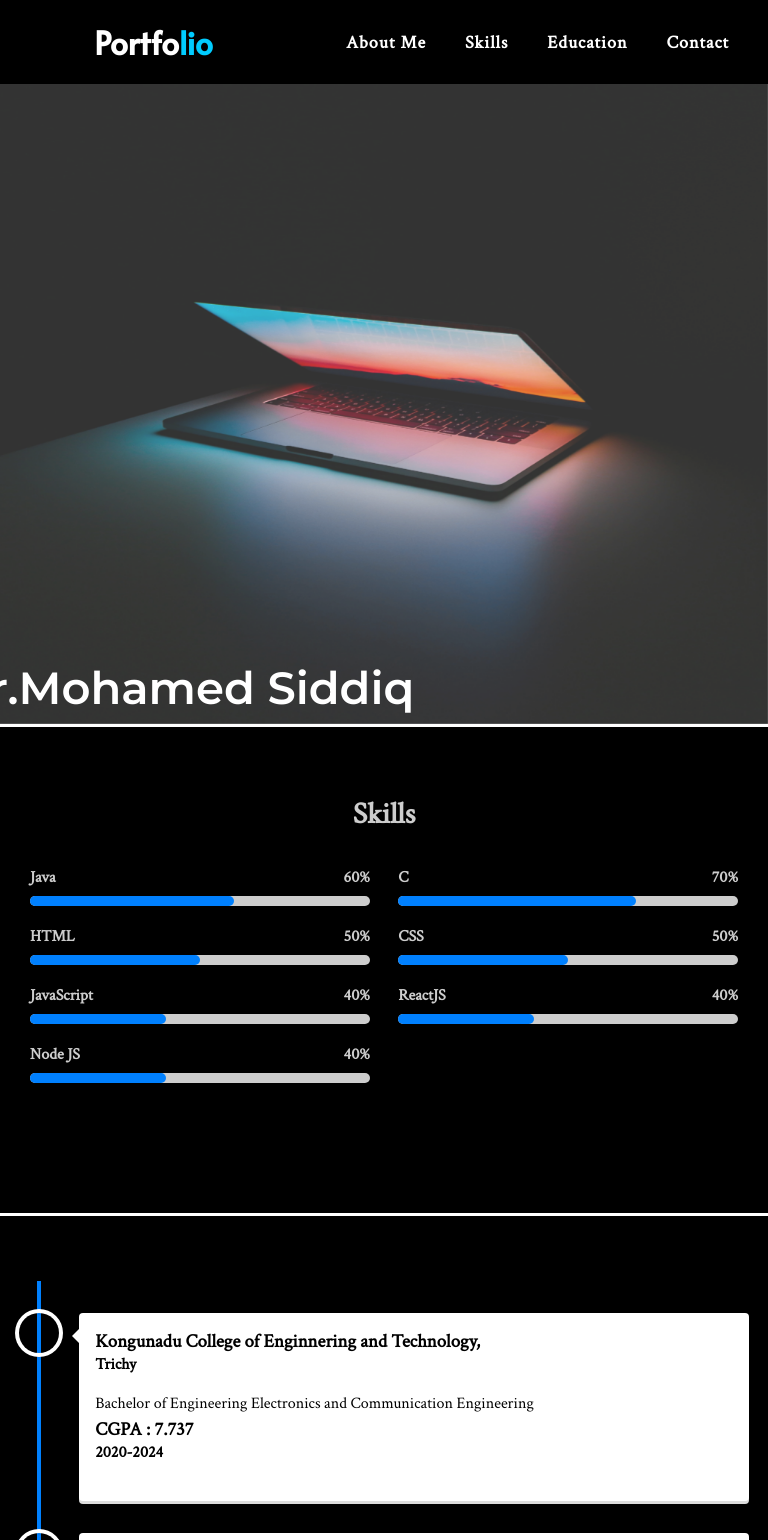
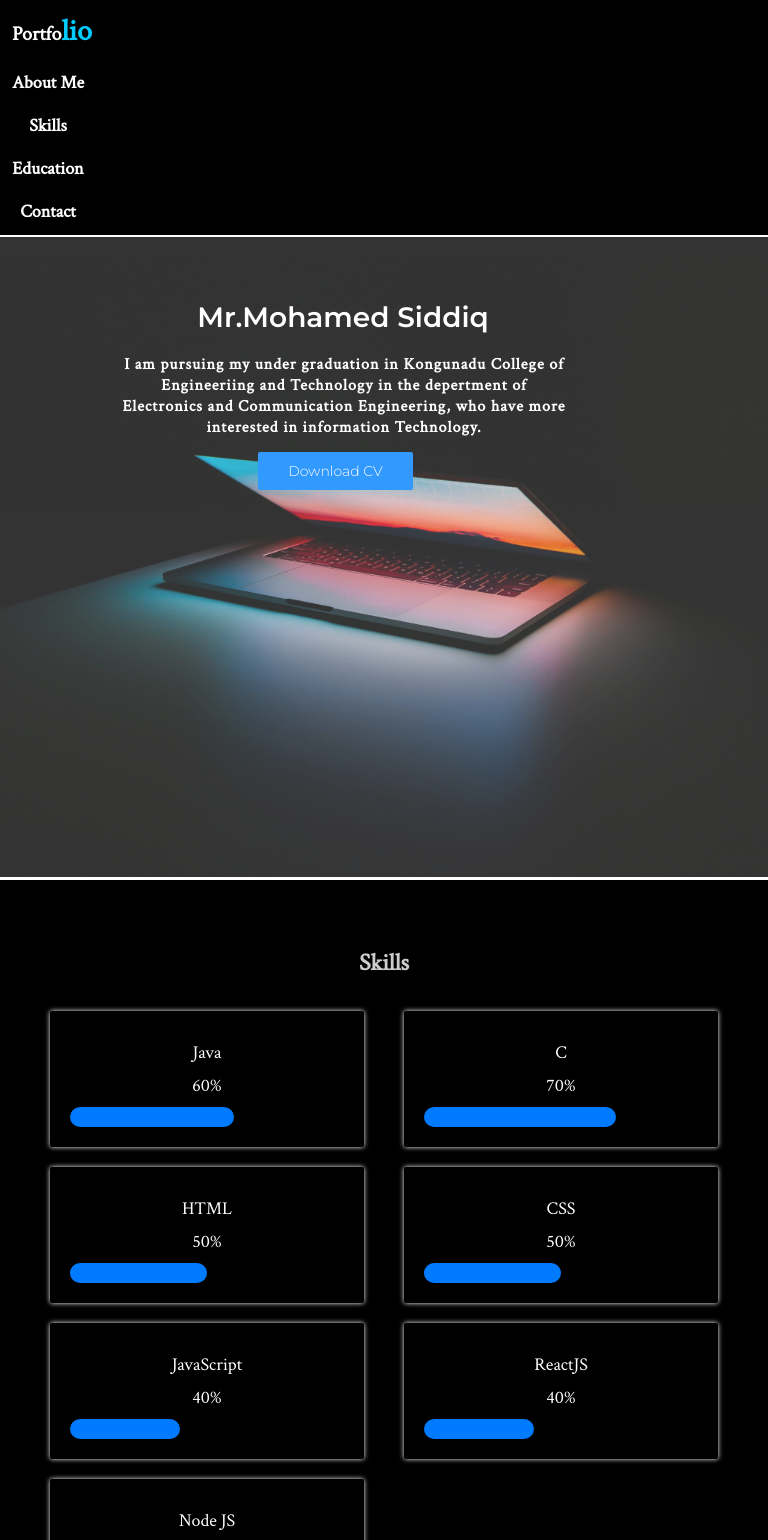
Before and after one commit to SID-DIQ/MY-PORTFOLIO, a React (Create React App) app: page / in a window 768 px wide. Shown: the top 1540 px of the page. Built offline with nearby package versions, Linux system fonts and the light colour scheme.

Commit message:
final changes

```diff
--- a/src/Components/EducationContainer/EducationContainer.css
+++ b/src/Components/EducationContainer/EducationContainer.css
@@ -8,3 +8,8 @@
     background-color: black;
     position: relative;
 }
+  @media (max-width: 768px) {
+    .Education {
+      margin: 10px;
+    }
+}
--- a/src/Components/Header.css
+++ b/src/Components/Header.css
@@ -1,44 +1,58 @@
 @import url('https://fonts.googleapis.com/css2?family=Alata&family=Crimson+Text&display=swap');
 @import url('https://fonts.googleapis.com/css2?family=Alata&family=Crimson+Text&display=swap');
 
-.header{
+.header {
     display: flex;
+    justify-content: space-between;
     align-items: center;
-    color: white;
+    padding: 12px;
+    top: 0;
     background-color: black;
-    top: 0;
+    color: #fff;
+    font-size: 18px;
     position: sticky;
     z-index: 2000;
   }
 
-.header__left{
-    flex: 0.4;
-}
-
-.header__left >h1{
-    text-align:center ;
-    font-family: "Alata", sans-serif;
-    padding: 20px 0;
+  .header__left h1 {
+    margin: 0;
+    font-size: 30px;
   }
 
   .header__left > h1 > span{
     color: #00ccff;
+    font-size: 30px;
 }
 
-.header__right{
+  .header__right {
     display: flex;
-    flex: 0.6;
+    gap: 20px;
     justify-content: space-evenly;
     align-items: center;
   }
 
-.header__right > a >h4{
+  .header__right >a > h4 {
+    margin: 0;
+    transition: transform 200ms ease-in-out;
     font-size: 18px;
     cursor: pointer;
-    transition: transform 200ms ease-in-out;
-    font-family: "Crimson Text",serif;
-    padding: 20px 0;
-    letter-spacing: 1px;
+  }
+
+  @media (max-width: 768px) {
+    .header {
+      flex-direction: column;
+      align-items: flex-start;
+    }
+
+    .header__left h1 {
+      font-size: 20px;
+    }
+
+    .header__right {
+      margin-top: 20px;
+      flex-direction: column;
+      align-items: center;
+    }
   }
 
   .header__right > a > h4:hover {
@@ -52,11 +66,3 @@
     font-size: 18px;
     cursor: pointer;
 }
-
-.header__rightButton{
-    background-color: #0080fe;
-    color: white;
-    padding: 5px 20px ;
-    border-radius: 2px;
-    cursor: pointer;
-}
--- a/src/Components/SkillContainer/SkillContainer.css
+++ b/src/Components/SkillContainer/SkillContainer.css
@@ -1,5 +1,7 @@
 @import url('https://fonts.googleapis.com/css2?family=Alata&family=Crimson+Text&display=swap');
 @import url('https://fonts.googleapis.com/css2?family=Alata&family=Crimson+Text&display=swap');
+
+
 
 * {
     margin: 0%;
@@ -20,151 +22,81 @@ body{
     margin-left:auto ;
 }
 
-@media (min-width: 768px){
-    .container{
-        margin: 0 auto;
-    }
+
+.SkillContainer {
+    opacity: 3px ;
+    margin-top: 3px;
+    padding: 65px 0 100px;
+    background-color: black;
+    text-align: center;
   }
 
-@media (min-width: 992px){
-    .container{
-        max-width: 960px;
-    }
+  .Container {
+    width: 100%;
+    padding-right: 20px;
+    padding-left: 20px;
   }
 
-@media (min-width: 1200px){
-    .container{
-        max-width: 1140px;
-    }
-}
-
-@media (min-width: 1400px){
-    .container{
-        max-width: 1350px;
-    }
-}
-
-.section_title p{
+  .section_title {
     font-weight: 700;
     font-size: 22px;
     line-height: 1.5;
     color:black;
   }
 
-.section_title h2{
+  .section_title h2 {
+    font-size: 28px;
     font-weight: 700;
-    font-size: 30px;
     line-height: 1.5;
     text-transform: capitalize;
     color: #cdcdcd;
   }
 
-.section_title.center{
-    text-align: center;
-}
-
-.SkillContainer{
-    opacity: 3px ;
-    margin-top: 3px;
-    padding: 65px 0 100px;
-    background-color: black;
-        position: relative;
-}
-
-.SkillContainer .experience-items{
+  .experience-items {
     margin: 30px;
     display: -webkit-box;
     display: -ms-flexbox;
     display: flex;
-    -ms-flex-wrap: wrap;
+    color: white;
     flex-wrap: wrap;
-    -webkit-box-pack: justify;
-    -ms-flex-pack: justify;
     justify-content: space-between;
     gap: 20px;
   }
 
-.experience-item{
-    -webkit-box-flex: 0;
-    -ms-flex: 0 0 48%;
-    flex: 0 0 48%;
-    max-width: 48%;
-}
-
-.experience-info{
-    display: -webkit-box;
-    display: -ms-flexbox;
-    display: flex;
-    -ms-flex-wrap: wrap;
-    flex-wrap: wrap;
-    -webkit-box-pack: justify;
-    -ms-flex-pack: justify;
-    justify-content: space-between;
+  .experience-item {
+    flex-basis: calc(33.33% - 20px);
+    text-align: center;
+    background-color: black;
+    padding: 20px;
+    border-radius: 2px;
+    box-shadow: 0px 0px 5px white;
   }
 
   .experience-info p {
-    font-weight: 600;
-    font-size: 16px;
-    line-height: 22px;
-    color: #cdcdcd;
-    opacity: 1;
-    -webkit-animation: showText 0.5s 1s linear forwards;
-    animation: showText 0.5s 1s linear forwards;
-
+    font-size: 18px;
+    margin: 10px 0;
   }
 
   .Prograss-line {
-    margin-top: 7px;
-    height: 10px;
-    width: 100%;
-    background-color: #cdcdcd;
-    border-radius: 50px;
+    height: 20px;
+    background-color: black;
+    border-radius: 10px;
     position: relative;
   }
 
   .Prograss-line span {
-    -webkit-transform: scaleX(0);
-    transform: scaleX(0);
-    -webkit-transform-origin: left;
-    -webkit-animation: animate 1s cubic-bezier(1, 0, 0.5, 1) forwards;
-    animation: animate 1s cubic-bezier(1, 0, 0.5, 1) forwards;
+    display: block;
     height: 100%;
-    border-radius: 50px;
-    position: absolute;
-    background-color: #0080fe;
-    transition: 1s all;
+    border-radius: 10px;
+    background-color: #007bff;
   }
 
-.Prograss-line span.animate {
-    -webkit-animation: animate 1.5s 0.5s cubic-bezier(1, 0, 0.5, 1) forwards;
-    animation: animate 1.5s 0.5s cubic-bezier(1, 0, 0.5, 1) forwards;
+  @media (max-width: 768px) {
+    .section_title h2 {
+      font-size: 24px;
     }
 
-
-@-webkit-keyframes showText{
-    100%{
-        opacity: 1;
+    .experience-item {
+      flex-basis: calc(50% - 20px);
     }
   }
-
-@keyframes showText{
-    100%{
-        opacity: 1;
-    }
-}
-
-
-@-webkit-keyframes animate{
-    100%{
-        -webkit-transform: scaleX(1);
-        transform: scaleX(1);
-    }
-}
-
-@keyframes animate{
-    100%{
-        -webkit-transform: scaleX(1);
-        transform: scaleX(1);
-
-    }
-}
--- a/src/Components/TopContent/TopContent.css
+++ b/src/Components/TopContent/TopContent.css
@@ -22,46 +22,6 @@
     width: 450px;
     text-align:center;
 }
-@media (max-width: 768px){
-    .topContent{
-        margin: 0 auto;
-        position:absolute;
-        top: 45%;
-        right: 20%;
-        text-align: center;
-    }
-}
-
-@media (max-width: 992px){
-    .topContent {
-        min-width: 960px;
-        position:absolute;
-        top: 45%;
-        right: 20%;
-        text-align: center;
-    }
-}
-
-@media (max-width: 1200px){
-    .topContent{
-        min-width: 1140px;
-        position:absolute;
-        top: 45%;
-        right: 20%;
-        text-align: center;
-    }
-}
-
-@media (max-width: 1400px){
-    .topContent{
-        min-width: 1350px;
-        position:absolute;
-        top: 45%;
-        right: 20%;
-        text-align: center;
-    }
-}
-
 
 .topContent__container> a > button{
     margin-bottom: 30px;
@@ -94,3 +54,24 @@
     font-weight: 600px;
 
 }
+
+  @media (max-width: 768px) {
+    .topContent h1 {
+        height: fit-content;
+      font-size: 28px;
+    }
+
+    .topContent p {
+      font-size: 16px;
+      letter-spacing: 1px;
+      padding-left: 2px;
+      padding-top: 20px;
+      height: fit-content;
+      width: 450px;
+      text-align:center;
+    }
+
+    .topContent__downloadButton {
+      font-size: 14px;
+    }
+  }
```
Lines whose indentation alone changed are shown as unchanged.
